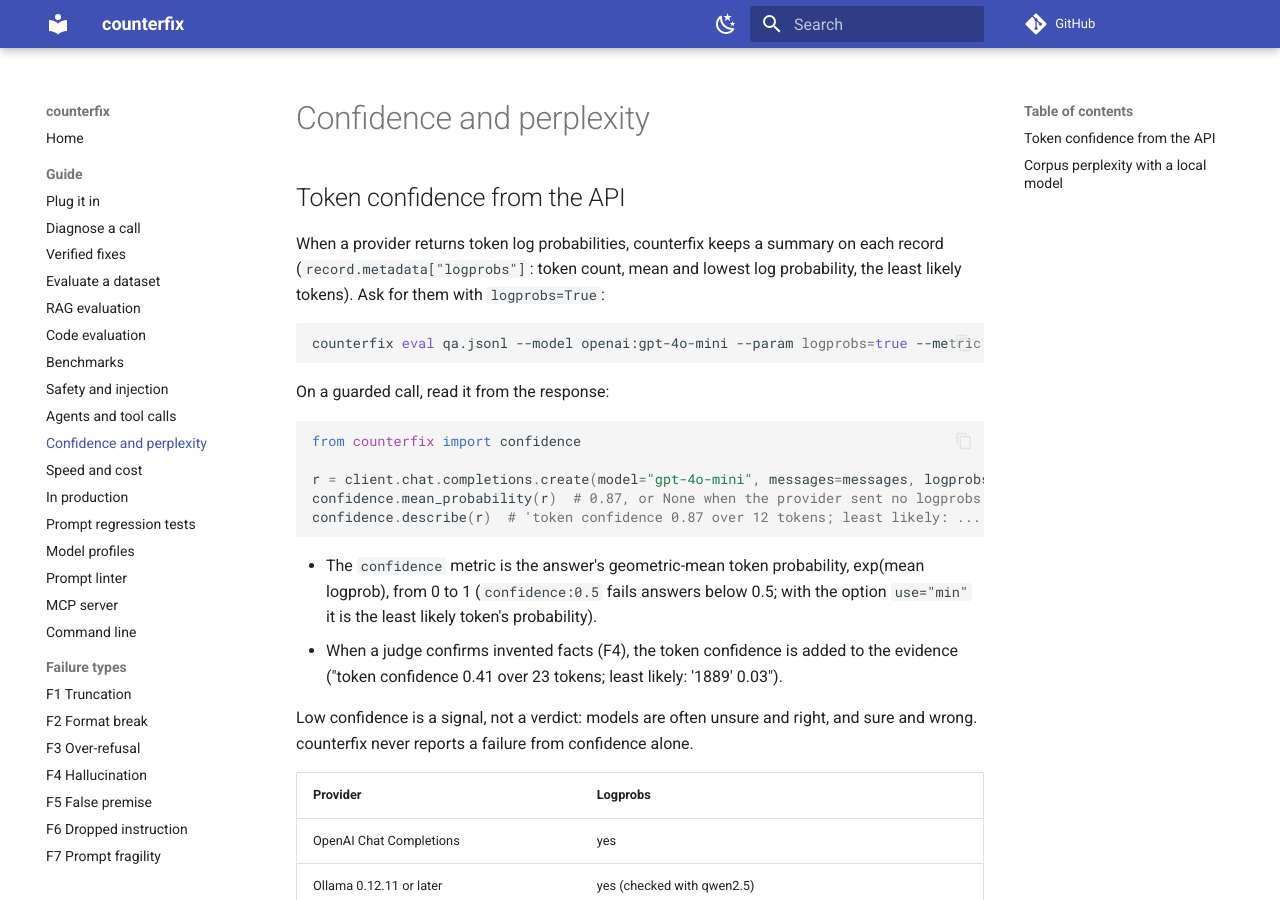
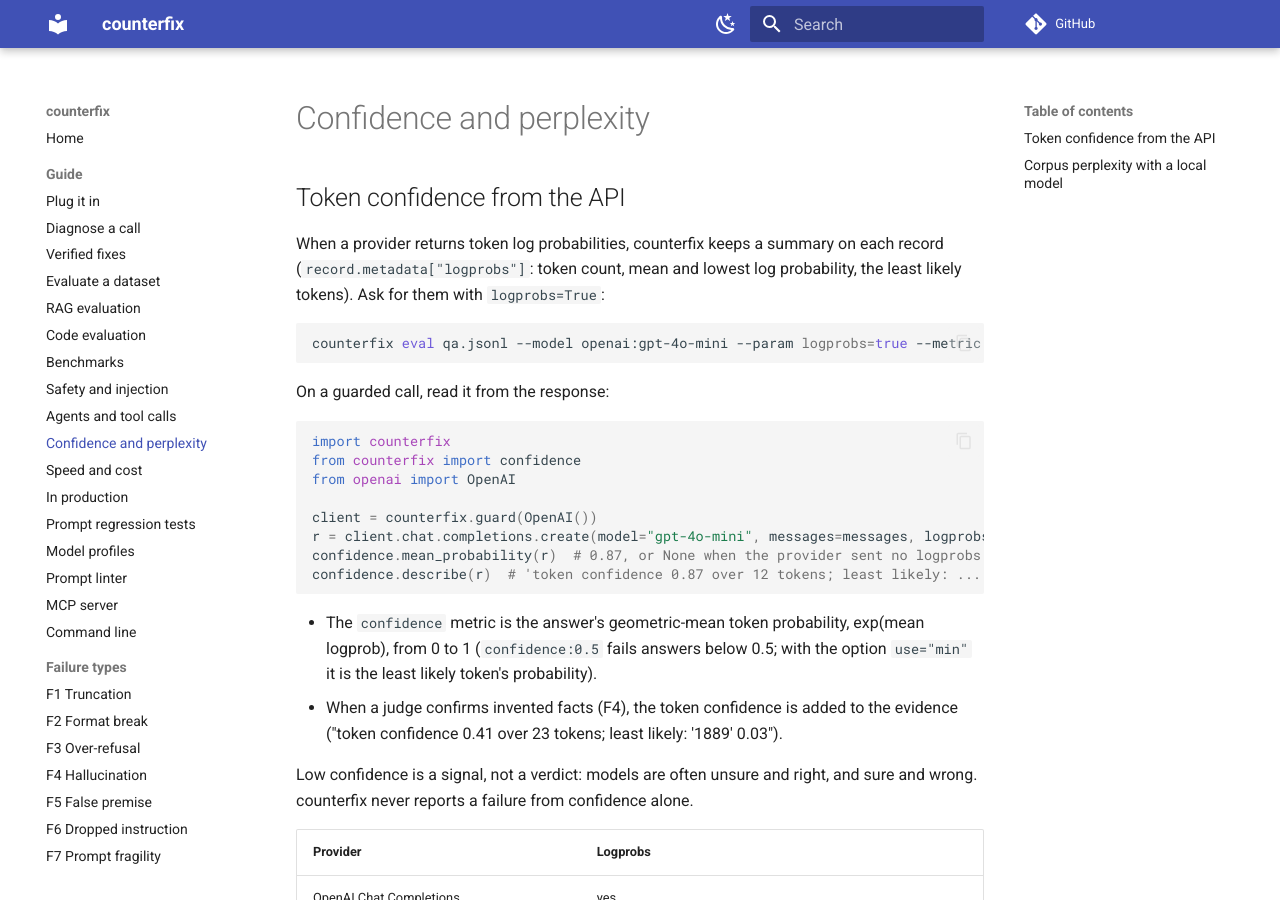
Before and after one commit to KANSADWALA/CounterFix, an MkDocs documentation site: the page built from docs/confidence.md, in a window 1280 px wide and 900 px high. Built offline with MkDocs 1.6.1 and Material for MkDocs 9.7.7, drawn with Linux system fonts in a browser that asks for light colours; comment, search, counter and statistics services are not loaded.

Commit message:
docs: show the guarded client in the confidence example

````diff
--- a/docs/confidence.md
+++ b/docs/confidence.md
@@ -13,8 +13,11 @@ counterfix eval qa.jsonl --model openai:gpt-4o-mini --param logprobs=true --metr
 On a guarded call, read it from the response:
 
 ```python
+import counterfix
 from counterfix import confidence
+from openai import OpenAI
 
+client = counterfix.guard(OpenAI())
 r = client.chat.completions.create(model="gpt-4o-mini", messages=messages, logprobs=True)
 confidence.mean_probability(r)  # 0.87, or None when the provider sent no logprobs
 confidence.describe(r)  # 'token confidence 0.87 over 12 tokens; least likely: ...'
````
